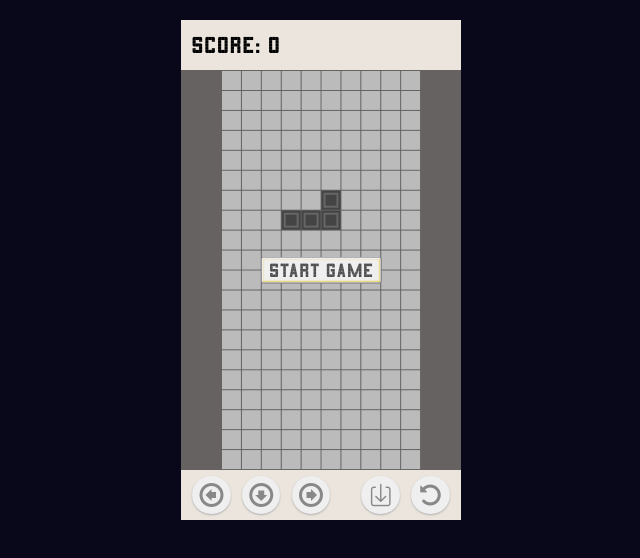
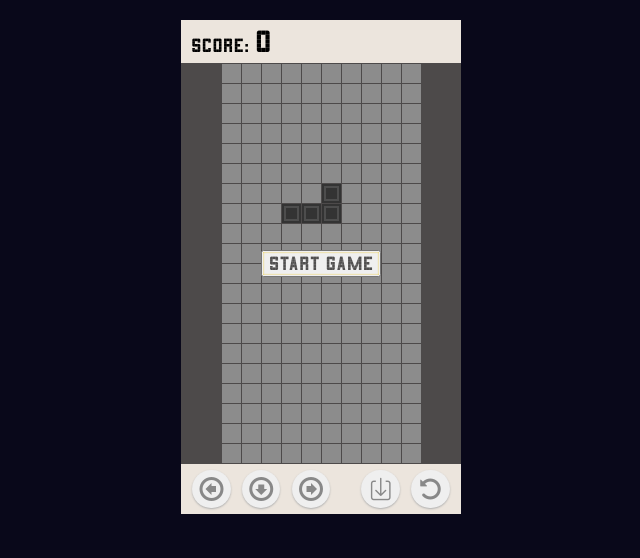
Before and after one commit to nonegames/tetris, a React (Create React App) app: page / in a window 1280 px wide. Shown: the top 558 px of the page, without its empty margins (319-959 px from the left). Built offline with nearby package versions, Linux system fonts and the light colour scheme.

Commit message:
调整信息提示样式

```diff
--- a/src/App.css
+++ b/src/App.css
@@ -2,31 +2,29 @@
   margin: 20px auto;
   position: relative;
   width: 280px;
-  height: 500px;
   background-color: rgb(236, 229, 221);
-  display: flex;
-  flex-direction: column;
 }
 
 .App > header {
-  height: 50px;
-  flex: 0 0 auto;
-  display: flex;
-  align-items: center;
-  padding: 0 10px;
+  padding: 5px 10px;
   font-size: 24px;
+}
+
+.App > header > .score-label {
+  font-size: 20px;
+  vertical-align: baseline;
+}
+.App > header > .score-value {
+  font-size: 32px;
 }
 
 .App > section {
   position: relative;
-  height: 0;
-  flex: 1 0 auto;
   background-color: rgb(102, 98, 98);
 }
 
 .App > footer {
   height: 50px;
-  flex: 0 0 auto;
   display: flex;
   align-items: center;
   justify-content: space-evenly;
@@ -52,16 +50,33 @@
 #game-renderer {
   display: block;
   margin: 0 auto;
-  width: 200px;
-  height: 400px;
+  width: 201px;
+  height: 401px;
 }
 
 #btnStart {
-  position: absolute;
-  top: 50%;
-  left: 50%;
-  transform: translate(-50%, -50%);
   color: rgb(80, 79, 79);
   font-size: 20px;
   box-shadow: inset 0 0 2px rgb(235, 195, 16);
 }
+
+.popup-box {
+  position: absolute;
+  top: 0;
+  bottom: 0;
+  left: 0;
+  right: 0;
+  background-color: rgba(0,0,0,0.25);
+  text-align: center;
+  display: flex;
+  flex-direction: column;
+  align-items: center;
+  justify-content: center;
+}
+
+.popup-box > .gameover-msg {
+  font-size: 60px;
+  color: #fff;
+  padding: 5px;
+
+}
--- a/src/App.tsx
+++ b/src/App.tsx
@@ -2,6 +2,7 @@ import React, { useEffect, useRef, useState } from 'react'
 import './icon.css'
 import './App.css'
 import { Game } from './game'
+import Popup from './Popup'
 
 // Game实例
 const game = new Game()
@@ -9,6 +10,7 @@ const game = new Game()
 function App() {
   // canvas元素的引用
   const canvasRef = useRef<HTMLCanvasElement | null>(null)
+  const [isGameover, setIsGameover] = useState(false)
   const [running, setRunning] = useState(false)
   const [score, setScore] = useState(0)
 
@@ -20,6 +22,7 @@ function App() {
     }
     game.onGameover = () => {
       setRunning(false)
+      setIsGameover(true)
     }
     game.onScoreChange = setScore
 
@@ -30,7 +33,8 @@ function App() {
   return (
     <div className="App">
       <header>
-        SCORE: {score}
+        <span className="score-label">SCORE: </span>
+        <span className="score-value">{score}</span>
       </header>
       <section>
         <canvas
@@ -40,12 +44,7 @@ function App() {
           ref={canvasRef}
         ></canvas>
         {running ? null : (
-          <button
-            id='btnStart'
-            onClick={() => {
-              game.start()
-            }}
-          >START GAME</button>
+          <Popup game={game} isGameover={isGameover} />
         )}
       </section>
       <footer>
--- /dev/null
+++ b/src/Popup.tsx
@@ -0,0 +1,33 @@
+import React from 'react'
+import { Game } from './game'
+
+interface PopupProps {
+  /**
+   * 游戏类实例
+   */
+  game: Game
+  /**
+   * 是否是游戏结束
+   */
+  isGameover: boolean
+}
+
+const Popup: React.FC<PopupProps> = ({ game, isGameover }) => {
+  return (
+    <div className='popup-box'>
+      {!isGameover ? null : (
+        <div className='gameover-msg'>GAME OVER</div>
+      )}
+      <button
+        id='btnStart'
+        onClick={() => {
+          game.start()
+        }}
+      >
+        {isGameover ? 'TRY AGAIN' : 'START GAME'}
+      </button>
+    </div>
+  )
+}
+
+export default Popup
```
